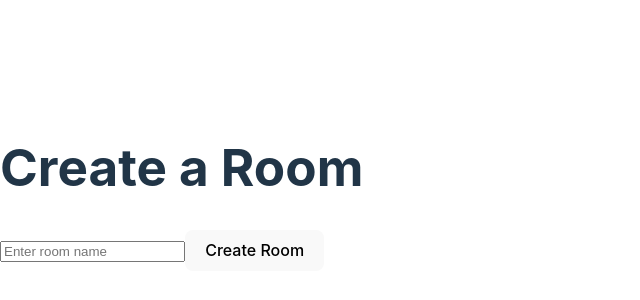
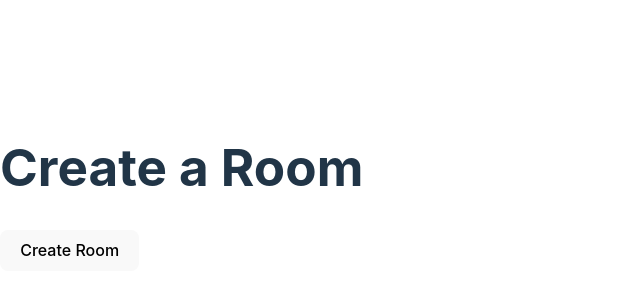
Before and after one commit to ysdko/sync-order, a React (Vite) app: page / in a window 1280 px wide. Shown: the part 212-512 px from the top of the page, without its empty margins (0-640 px from the left). Built offline with nearby package versions, Linux system fonts and the light colour scheme.

Commit message:
add:uuidでルームを分ける

```diff
--- a/package.json
+++ b/package.json
@@ -10,11 +10,13 @@
     "preview": "vite preview"
   },
   "dependencies": {
+    "@types/uuid": "^9.0.2",
     "axios": "^1.4.0",
     "qrcode.react": "^3.1.0",
     "react": "^18.2.0",
     "react-dom": "^18.2.0",
-    "react-router-dom": "^6.15.0"
+    "react-router-dom": "^6.15.0",
+    "uuid": "^9.0.0"
   },
   "devDependencies": {
     "@types/node": "^20.4.10",
--- a/src/RoomCreationScreen.tsx
+++ b/src/RoomCreationScreen.tsx
@@ -1,25 +1,23 @@
 // RoomCreationScreen.tsx
-import React, { useState } from 'react';
+import React from 'react';
 import { useNavigate } from 'react-router-dom'; // Note the useNavigate import
 
+import { v4 as uuidv4 } from 'uuid';  // uuidパッケージからv4関数をインポート
+
 const RoomCreationScreen: React.FC = () => {
-  const navigate = useNavigate(); // Use useNavigate hook instead of useHistory
-  const [roomName, setRoomName] = useState<string>('');
+  const navigate = useNavigate();
 
   const createRoom = () => {
-    // Send roomName to the backend to create a new room
-    // Once the room is created, navigate to the room page
-    navigate(`/room/${roomName}`); // Use navigate function
+    const roomUUID = uuidv4();  // UUIDを生成
+
+    // UUIDをバックエンドに送信して新しい部屋を作成するロジック（省略）
+
+    navigate(`/room/${roomUUID}`);  // UUIDを用いて部屋に遷移
   };
 
   return (
     <div>
       <h1>Create a Room</h1>
-      <input
-        value={roomName}
-        onChange={(e) => setRoomName(e.target.value)}
-        placeholder="Enter room name"
-      />
       <button onClick={createRoom}>Create Room</button>
     </div>
   );
```
Also changed, not shown: 1 other file (tests, documents, lock files or other folders).
